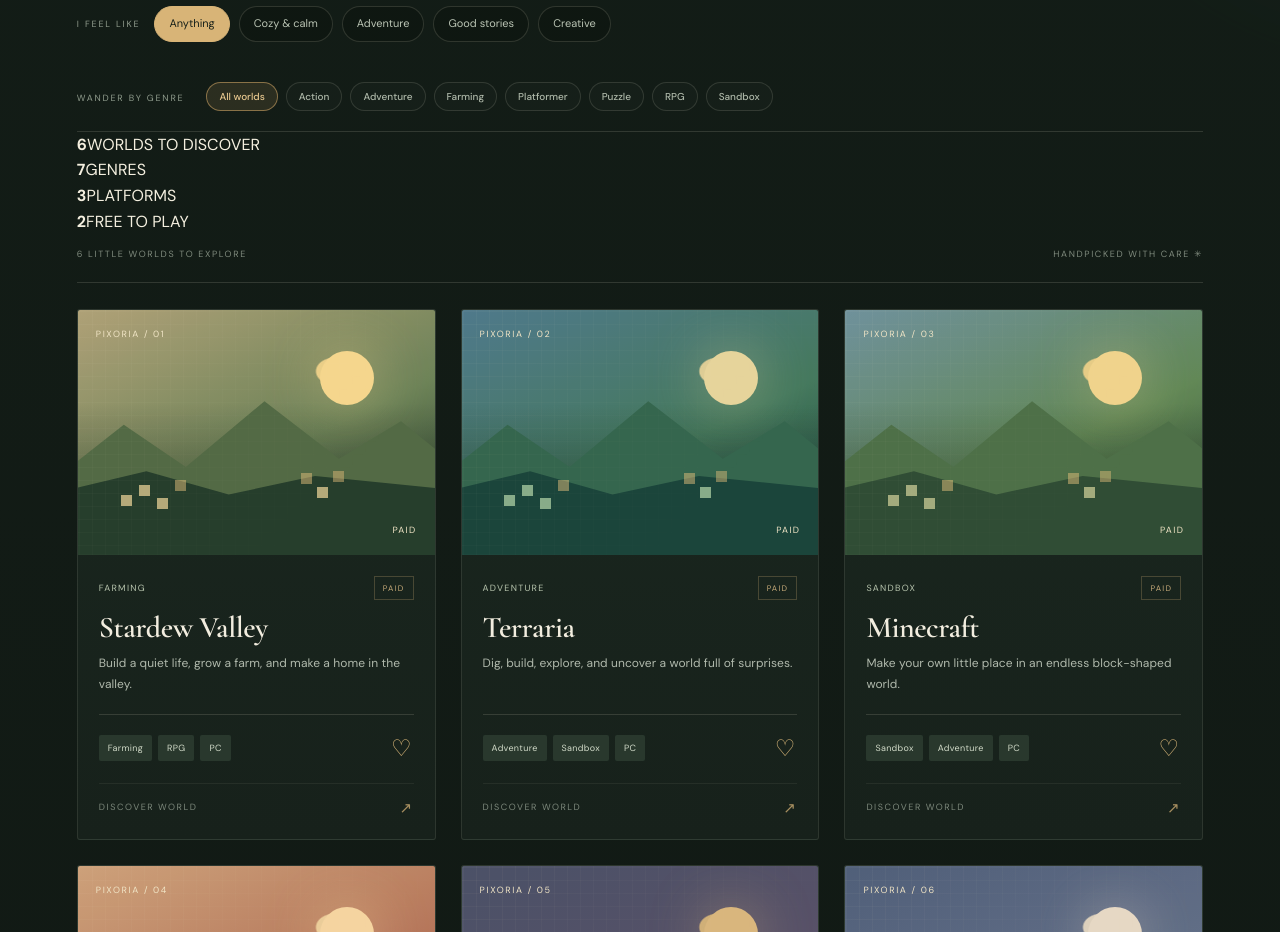
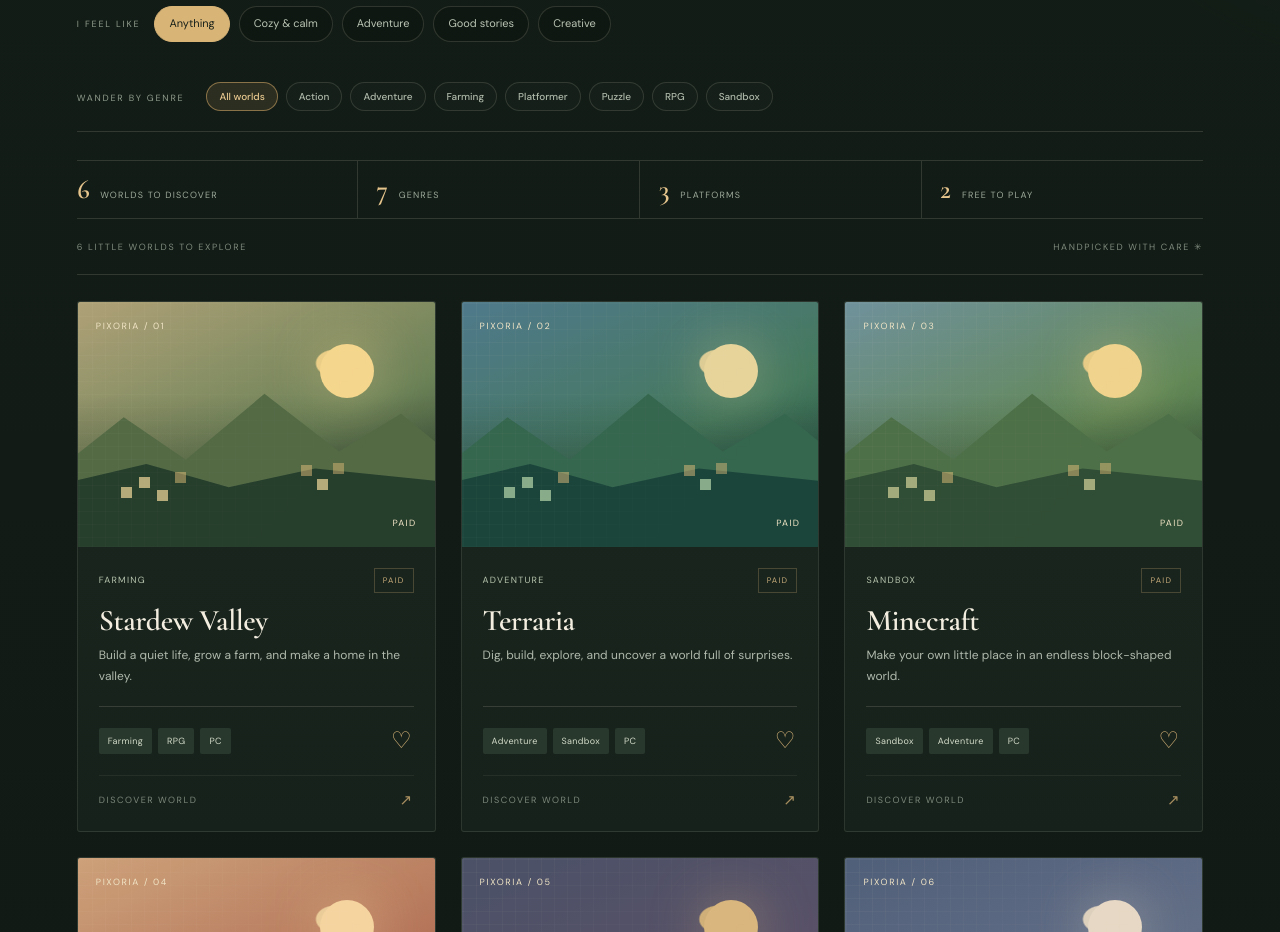
Before and after one commit to pixoria-id/Pixoria, a plain HTML site: page index.html in a window 1280 px wide. Shown: the part 1300-2232 px from the top of the page. Drawn offline with nearby package versions, Linux system fonts and the light colour scheme; no server answers.

Commit message:
Style live collection overview metrics

```diff
--- a/css/style.css
+++ b/css/style.css
@@ -291,3 +291,12 @@ a:focus-visible,button:focus-visible,input:focus-visible,select:focus-visible{ou
 .atelier-card.active{border-color:#d8b477;box-shadow:inset 0 0 0 1px rgba(216,180,119,.28)}
 @media(max-width:900px){.mood-atelier{grid-template-columns:repeat(4,minmax(0,1fr))}.atelier-intro{grid-column:1/-1;padding:0 0 8px}.atelier-intro p br{display:none}}
 @media(max-width:620px){.mood-atelier{grid-template-columns:repeat(2,minmax(0,1fr));gap:8px;margin:28px 0 23px}.atelier-intro{margin-bottom:5px}.atelier-card{min-height:128px;padding:13px}.atelier-title{font-size:18px}.atelier-caption{font-size:9px}}
+
+
+/* Eighth pass — live collection intelligence */
+.collection-stats{display:grid;grid-template-columns:repeat(4,minmax(0,1fr));gap:0;margin:28px 0 8px;border-top:1px solid var(--line);border-bottom:1px solid var(--line)}
+.collection-stats>div{display:flex;align-items:baseline;gap:10px;padding:15px 17px;border-right:1px solid var(--line)}
+.collection-stats>div:first-child{padding-left:0}.collection-stats>div:last-child{border-right:0}
+.collection-stats strong{font:600 27px/1 var(--serif);color:#e6c58d;font-variant-numeric:tabular-nums}
+.collection-stats span{font:9px/1.4 var(--sans);letter-spacing:.13em;color:#9eaa9b}
+@media(max-width:700px){.collection-stats{grid-template-columns:repeat(2,minmax(0,1fr));margin-top:22px}.collection-stats>div{padding:12px 10px;border-bottom:1px solid var(--line)}.collection-stats>div:nth-child(2){border-right:0}.collection-stats>div:nth-child(3){padding-left:0;border-bottom:0}.collection-stats>div:nth-child(4){border-bottom:0}.collection-stats strong{font-size:25px}.collection-stats span{font-size:8px}}
```
